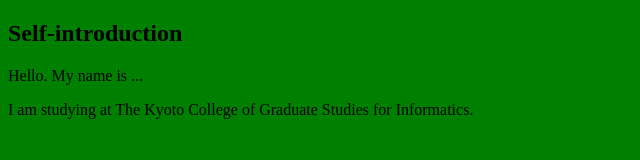
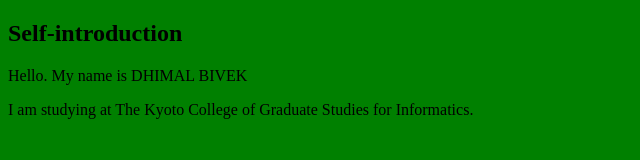
Before and after one commit to dhimalbivek1991/nepal1, a plain HTML site: page introduction.html in a window 1280 px wide. Shown: the whole page, without its empty margins (0-640 px from the left). Drawn offline with Linux system fonts and the light colour scheme.

Commit message:
Update introduction.html

```diff
--- a/introduction.html
+++ b/introduction.html
@@ -5,7 +5,7 @@
     </head>
     <body bgcolor="green">
         <h2>Self-introduction</h2>
-        <p>Hello. My name is ... </p>
+        <p>Hello. My name is DHIMAL BIVEK </p>
         <p>I am studying at The Kyoto College of Graduate Studies for Informatics.</p>
     </body>
 </html>
```
